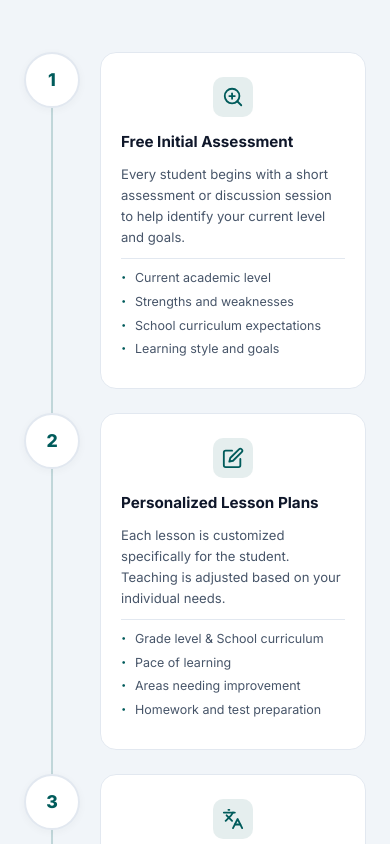
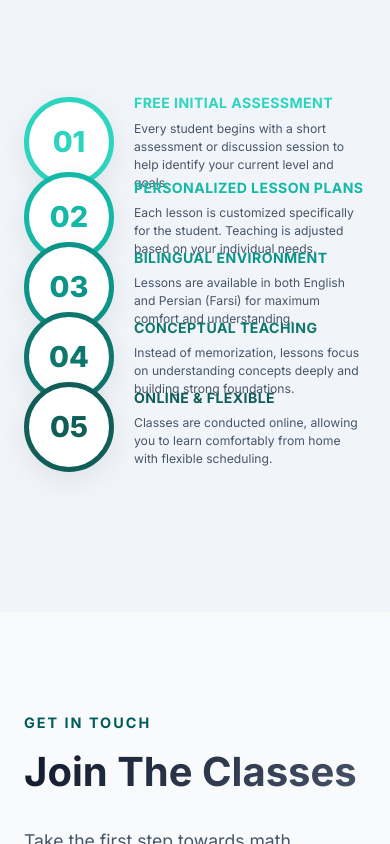
Before and after one commit to parsaabbasian/Math_Tutoring, a Next.js app: page / in a window 390 px wide. Shown: the part 2260-3104 px from the top of the page. Built offline with nearby package versions, Linux system fonts and the light colour scheme.

Commit message:
HowItWorks: connected overlapping circles infographic, alternating up/down, responsive

```diff
--- a/src/app/components/HowItWorks.module.css
+++ b/src/app/components/HowItWorks.module.css
@@ -1,241 +1,159 @@
-/* ─── HOW IT WORKS ───
-   Horizontal connected timeline — all steps visible at once
-──────────────────────────────────────── */
+/* ─── HOW IT WORKS — Connected Circles Infographic ───
+   Overlapping circles, alternating up/down rows
+──────────────────────────────────────────────────── */
 
 .howItWorks {
   background: var(--surface-alt);
 }
 
-/* ── Timeline outer wrapper ── */
-.timeline {
+/* ── Circle Row ── */
+.circles {
+  display: flex;
+  justify-content: center;
+  align-items: center;
   position: relative;
-  display: flex;
-  align-items: flex-start;
-  gap: 0;
+  padding: 160px 0;
 }
 
-/* Horizontal connecting line through the step numbers */
-.timeline::before {
-  content: '';
-  position: absolute;
-  top: 28px; /* vertically centers on the step circles */
-  left: calc(28px);
-  right: calc(28px);
-  height: 2px;
-  background: linear-gradient(90deg, var(--primary) 0%, var(--primary) 100%);
-  opacity: 0.2;
-  z-index: 0;
-}
-
-[dir='rtl'] .timeline::before {
-  left: calc(28px);
-  right: calc(28px);
-}
-
-/* Each step column */
-.step {
-  flex: 1;
+/* ── Each item: circle + text ── */
+.item {
   display: flex;
   flex-direction: column;
   align-items: center;
-  text-align: center;
   position: relative;
-  padding: 0 12px;
+  width: 200px;
+  /* Overlap circles */
+  margin-left: -24px;
 }
 
-/* The connector arrow between steps */
-.step:not(:last-child)::after {
-  content: '›';
-  position: absolute;
-  top: 17px;
-  right: -10px;
-  font-size: 1.8rem;
-  color: var(--primary);
-  opacity: 0.4;
+.item:first-child {
+  margin-left: 0;
+}
+
+/* ── The Circle ── */
+.circle {
+  width: 130px;
+  height: 130px;
+  border-radius: 50%;
+  border: 5px solid;
+  background: var(--surface);
+  display: flex;
+  flex-direction: column;
+  align-items: center;
+  justify-content: center;
+  position: relative;
   z-index: 2;
+  box-shadow: 0 8px 30px rgba(0, 0, 0, 0.08);
+  transition: transform 0.3s ease, box-shadow 0.3s ease;
+}
+
+.circle:hover {
+  transform: scale(1.08);
+  box-shadow: 0 12px 40px rgba(0, 0, 0, 0.14);
+}
+
+/* Number inside circle */
+.num {
+  font-size: 2.4rem;
+  font-weight: 800;
   line-height: 1;
 }
 
-[dir='rtl'] .step:not(:last-child)::after {
-  content: '‹';
-  right: auto;
-  left: -10px;
+/* ── Text block: positioned above or below ── */
+.text {
+  position: absolute;
+  width: 180px;
+  text-align: center;
 }
 
-/* Circle with step number */
-.stepCircle {
-  width: 56px;
-  height: 56px;
-  border-radius: 50%;
-  background: var(--surface);
-  border: 2px solid var(--border);
-  display: flex;
-  align-items: center;
-  justify-content: center;
-  font-size: 1.1rem;
-  font-weight: 800;
-  color: var(--primary);
-  z-index: 1;
-  position: relative;
-  flex-shrink: 0;
-  margin-bottom: 20px;
-  transition: var(--transition);
-  box-shadow: var(--shadow-sm);
+/* Odd steps (1, 3, 5): circle shifts UP, text ABOVE */
+.item[data-pos='up'] {
+  transform: translateY(-60px);
 }
 
-.step:hover .stepCircle {
-  background: var(--primary);
-  color: white;
-  border-color: var(--primary);
-  transform: scale(1.1);
+.item[data-pos='up'] .text {
+  bottom: calc(100% + 12px);
 }
 
-/* Card content */
-.card {
-  background: var(--surface);
-  border-radius: var(--radius-md);
-  border: 1px solid var(--border);
-  padding: 24px 20px;
-  width: 100%;
-  transition: var(--transition);
-  display: flex;
-  flex-direction: column;
-  gap: 10px;
-  min-height: 220px;
+/* Even steps (2, 4): circle shifts DOWN, text BELOW */
+.item[data-pos='down'] {
+  transform: translateY(60px);
 }
 
-.step:hover .card {
-  border-color: var(--primary);
-  box-shadow: var(--shadow-md);
-  transform: translateY(-4px);
+.item[data-pos='down'] .text {
+  top: calc(100% + 12px);
 }
 
-/* Icon */
-.iconWrapper {
-  width: 40px;
-  height: 40px;
-  background: var(--primary-light);
-  color: var(--primary);
-  border-radius: 10px;
-  display: flex;
-  align-items: center;
-  justify-content: center;
-  margin: 0 auto 4px;
-  transition: var(--transition);
+/* ── Title & description ── */
+.title {
+  font-size: 0.88rem;
+  font-weight: 700;
+  text-transform: uppercase;
+  letter-spacing: 0.03em;
+  margin-bottom: 6px;
 }
 
-.step:hover .iconWrapper {
-  background: var(--primary);
-  color: white;
+.desc {
+  font-size: 0.76rem;
+  color: var(--text-muted);
+  line-height: 1.5;
 }
 
-.cardTitle {
-  font-size: 0.95rem;
-  font-weight: 700;
-  color: var(--foreground);
-  margin: 0;
+/* ── RTL ── */
+:global([dir='rtl']) .item {
+  margin-left: 0;
+  margin-right: -24px;
 }
 
-.cardDescription {
-  font-size: 0.82rem;
-  color: var(--text-muted);
-  line-height: 1.6;
-  margin: 0;
+:global([dir='rtl']) .item:first-child {
+  margin-right: 0;
 }
 
-.pointList {
-  list-style: none;
-  border-top: 1px solid var(--border);
-  padding-top: 10px;
-  margin-top: auto;
-  text-align: left;
-}
-
-[dir='rtl'] .pointList {
-  text-align: right;
-}
-
-.pointList li {
-  font-size: 0.78rem;
-  color: var(--text-muted);
-  margin-bottom: 5px;
-  padding-left: 14px;
-  position: relative;
-}
-
-.pointList li::before {
-  content: '·';
-  position: absolute;
-  left: 0;
-  color: var(--primary);
-  font-weight: bold;
-  font-size: 1rem;
-  line-height: 1;
-}
-
-[dir='rtl'] .pointList li {
-  padding-left: 0;
-  padding-right: 14px;
-}
-
-[dir='rtl'] .pointList li::before {
-  left: auto;
-  right: 0;
-}
-
-/* ── RESPONSIVE: vertical timeline on mobile ── */
+/* ── Responsive ── */
 @media (max-width: 900px) {
-  .timeline {
+  .circles {
     flex-direction: column;
-    align-items: stretch;
+    padding: 40px 0;
     gap: 0;
   }
 
-  .timeline::before {
-    top: 28px;
-    left: 27px;
-    right: auto;
-    width: 2px;
-    height: calc(100% - 56px);
-    background: linear-gradient(180deg, var(--primary) 0%, var(--primary) 100%);
-  }
-
-  [dir='rtl'] .timeline::before {
-    left: auto;
-    right: 27px;
-  }
-
-  .step {
+  .item {
+    width: 100%;
+    max-width: 360px;
     flex-direction: row;
-    align-items: flex-start;
-    text-align: left;
-    padding: 0 0 24px 0;
+    margin-left: 0 !important;
+    margin-right: 0 !important;
+    transform: none !important;
+    margin-top: -20px;
     gap: 20px;
   }
 
-  [dir='rtl'] .step {
-    text-align: right;
-    flex-direction: row-reverse;
+  .item:first-child {
+    margin-top: 0;
   }
 
-  .step:not(:last-child)::after {
-    display: none;
-  }
-
-  .stepCircle {
-    margin-bottom: 0;
+  .circle {
+    width: 90px;
+    height: 90px;
     flex-shrink: 0;
   }
 
-  .card {
-    min-height: auto;
+  .num {
+    font-size: 1.8rem;
   }
 
-  .pointList {
+  .text {
+    position: static;
+    width: auto;
     text-align: left;
+    flex: 1;
   }
 
-  [dir='rtl'] .pointList {
+  :global([dir='rtl']) .text {
     text-align: right;
   }
+
+  :global([dir='rtl']) .item {
+    flex-direction: row-reverse;
+  }
 }
--- a/src/app/components/HowItWorks.tsx
+++ b/src/app/components/HowItWorks.tsx
@@ -2,50 +2,6 @@
 import { useLanguage } from '../context/LanguageContext';
 import { translations } from '../translations';
 import styles from './HowItWorks.module.css';
-
-const AssessmentIcon = () => (
-  <svg width="22" height="22" viewBox="0 0 24 24" fill="none" stroke="currentColor" strokeWidth="2" strokeLinecap="round" strokeLinejoin="round">
-    <circle cx="11" cy="11" r="8"></circle>
-    <line x1="21" y1="21" x2="16.65" y2="16.65"></line>
-    <line x1="8" y1="11" x2="14" y2="11"></line>
-    <line x1="11" y1="8" x2="11" y2="14"></line>
-  </svg>
-);
-
-const LessonPlanIcon = () => (
-  <svg width="22" height="22" viewBox="0 0 24 24" fill="none" stroke="currentColor" strokeWidth="2" strokeLinecap="round" strokeLinejoin="round">
-    <path d="M11 4H4a2 2 0 0 0-2 2v14a2 2 0 0 0 2 2h14a2 2 0 0 0 2-2v-7"></path>
-    <path d="M18.5 2.5a2.121 2.121 0 0 1 3 3L12 15l-4 1 1-4 9.5-9.5z"></path>
-  </svg>
-);
-
-const BilingualIcon = () => (
-  <svg width="22" height="22" viewBox="0 0 24 24" fill="none" stroke="currentColor" strokeWidth="2" strokeLinecap="round" strokeLinejoin="round">
-    <path d="M5 8l6 6"></path>
-    <path d="M4 14l6-6 2-3"></path>
-    <path d="M2 5h12"></path>
-    <path d="M7 2h1"></path>
-    <path d="M22 22l-5-10-5 10"></path>
-    <path d="M14 18h6"></path>
-  </svg>
-);
-
-const MethodIcon = () => (
-  <svg width="22" height="22" viewBox="0 0 24 24" fill="none" stroke="currentColor" strokeWidth="2" strokeLinecap="round" strokeLinejoin="round">
-    <circle cx="12" cy="12" r="10"></circle>
-    <path d="M12 7v5l3 3"></path>
-  </svg>
-);
-
-const OnlineIcon = () => (
-  <svg width="22" height="22" viewBox="0 0 24 24" fill="none" stroke="currentColor" strokeWidth="2" strokeLinecap="round" strokeLinejoin="round">
-    <rect x="2" y="3" width="20" height="14" rx="2" ry="2"></rect>
-    <line x1="8" y1="21" x2="16" y2="21"></line>
-    <line x1="12" y1="17" x2="12" y2="21"></line>
-  </svg>
-);
-
-const icons = [<AssessmentIcon key="a"/>, <LessonPlanIcon key="b"/>, <BilingualIcon key="c"/>, <MethodIcon key="d"/>, <OnlineIcon key="e"/>];
 
 export default function HowItWorks() {
   const { language } = useLanguage();
@@ -56,32 +12,34 @@ export default function HowItWorks() {
     return num.toString().replace(/\d/g, (d) => persianDigits[parseInt(d)]);
   };
 
+  /* 5 teal-shaded colors for the circle borders */
+  const colors = ['#2dd4bf', '#14b8a6', '#0d9488', '#0f766e', '#115e59'];
+
   return (
     <section id="how-it-works" className={`section ${styles.howItWorks}`}>
       <div className="container">
         <h2 className="section-title">{t.title}</h2>
         <p className="section-subtitle">{t.subtitle}</p>
 
-        <div className={styles.timeline}>
-          {t.steps.map((step, index) => (
-            <div key={index} className={styles.step}>
-              {/* Numbered circle */}
-              <div className={styles.stepCircle}>
-                {language === 'fa' ? toPersianNumber(index + 1) : index + 1}
+        {/* ── Connected circles row ── */}
+        <div className={styles.circles}>
+          {t.steps.map((step, i) => (
+            <div key={i} className={styles.item} data-pos={i % 2 === 0 ? 'up' : 'down'}>
+
+              {/* The circle */}
+              <div
+                className={styles.circle}
+                style={{ borderColor: colors[i] }}
+              >
+                <span className={styles.num} style={{ color: colors[i] }}>
+                  {language === 'fa' ? toPersianNumber(i + 1) : `0${i + 1}`}
+                </span>
               </div>
 
-              {/* Card */}
-              <div className={styles.card}>
-                <div className={styles.iconWrapper}>
-                  {icons[index]}
-                </div>
-                <h3 className={styles.cardTitle}>{step.title}</h3>
-                <p className={styles.cardDescription}>{step.description}</p>
-                <ul className={styles.pointList}>
-                  {step.points.map((point, i) => (
-                    <li key={i}>{point}</li>
-                  ))}
-                </ul>
+              {/* Text content */}
+              <div className={styles.text}>
+                <h3 className={styles.title} style={{ color: colors[i] }}>{step.title}</h3>
+                <p className={styles.desc}>{step.description}</p>
               </div>
             </div>
           ))}
```
